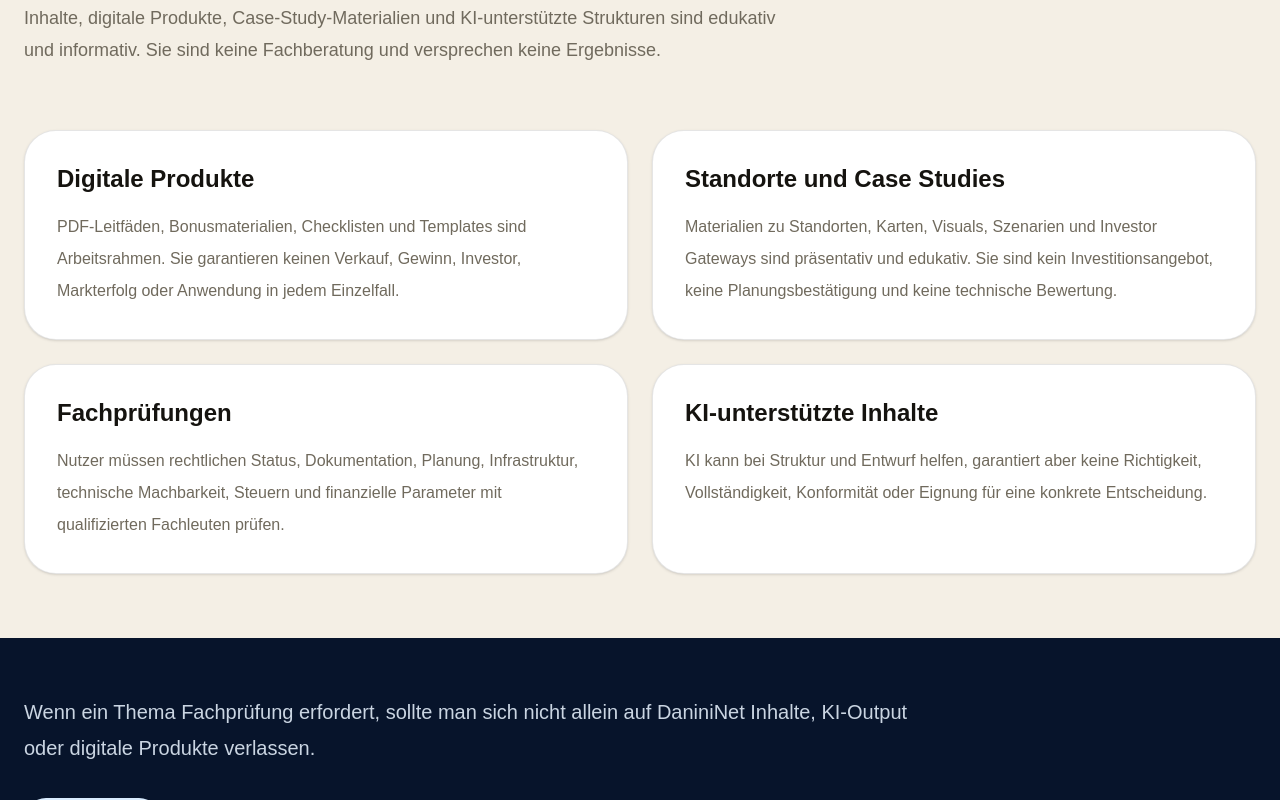
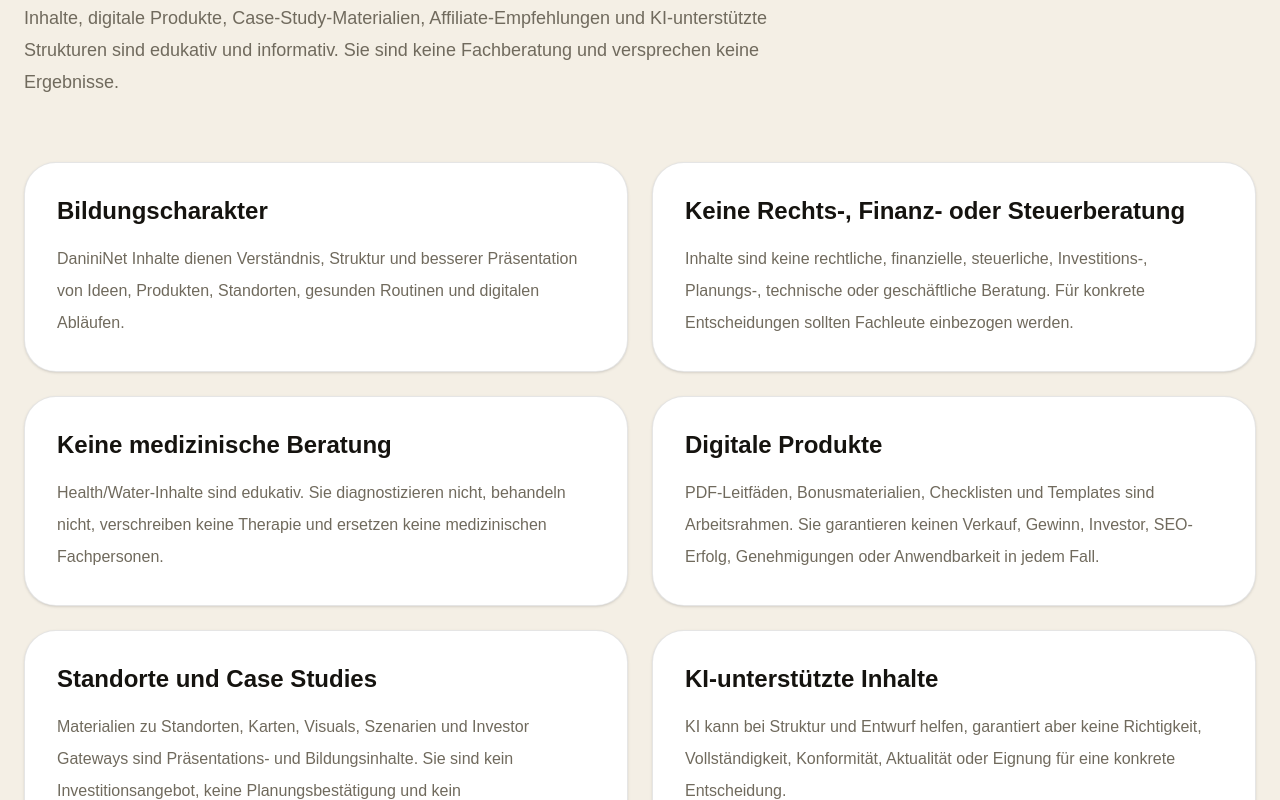
Before and after one commit to danininet/danininet, a Next.js app: page /de/legal/disclaimer in a window 1280 px wide. Shown: the part 460-1260 px from the top of the page. Built offline with nearby package versions, Linux system fonts and the light colour scheme; no server answers.

Commit message:
Expand main disclaimer page

```diff
--- a/app/[locale]/legal/disclaimer/page.tsx
+++ b/app/[locale]/legal/disclaimer/page.tsx
@@ -7,38 +7,50 @@ const copy = {
   sr: {
     eyebrow: "Glavni disclaimer",
     title: "DaniniNet informiše, strukturira i objašnjava — ne garantuje ishod.",
-    text: "Sadržaj, digitalni proizvodi, case study materijali i AI-assisted strukture imaju edukativni i informativni karakter. Ne predstavljaju stručni savet i ne obećavaju rezultate.",
+    text: "Sadržaj, digitalni proizvodi, case study materijali, affiliate preporuke i AI-assisted strukture imaju edukativni i informativni karakter. Ne predstavljaju stručni savet i ne obećavaju rezultate.",
     blocks: [
-      ["Digitalni proizvodi", "PDF vodiči, bonus materijali, checklist-e i template-i služe kao radni okviri. Ne garantuju prodaju, profit, investitora, tržišni uspeh ili primenu u svakom slučaju."],
-      ["Lokacije i case study materijali", "Materijali o lokacijama, mapama, vizualima, scenarijima i investitorskim gateway-ima su prezentacioni i edukativni. Ne predstavljaju ponudu za investiranje, urbanističku potvrdu ili tehničku procenu."],
-      ["Stručne provere", "Korisnik mora samostalno proveriti pravni status, dokumentaciju, urbanističke uslove, infrastrukturu, tehničku izvodljivost, poreze i finansijske parametre uz kvalifikovane stručnjake."],
-      ["AI-assisted sadržaj", "AI može pomoći u strukturi i nacrtu, ali ne garantuje tačnost, potpunost, usklađenost ili podobnost za konkretnu odluku."],
+      ["Edukativni karakter", "DaniniNet sadržaj služi za razumevanje, strukturisanje i bolju prezentaciju ideja, proizvoda, lokacija, zdravih navika i digitalnih tokova. Ne zamenjuje stručnu procenu."],
+      ["Nije pravni, finansijski ili poreski savet", "Sadržaj ne predstavlja pravni, finansijski, poreski, investicioni, urbanistički, tehnički ili poslovni savet. Za konkretne odluke korisnik treba da uključi kvalifikovane stručnjake."],
+      ["Nije medicinski savet", "Health/water sadržaj je edukativan. Ne dijagnostikuje, ne leči, ne propisuje terapiju i ne zamenjuje lekara, farmaceuta, nutricionistu ili drugog zdravstvenog stručnjaka."],
+      ["Digitalni proizvodi", "PDF vodiči, bonus materijali, checklist-e i template-i su radni okviri. Ne garantuju prodaju, profit, investitora, SEO rezultat, tržišni uspeh, dozvole ili primenu u svakom slučaju."],
+      ["Lokacije i case study materijali", "Materijali o lokacijama, mapama, vizualima, scenarijima i investitorskim gateway-ima su prezentacioni i edukativni. Ne predstavljaju ponudu za investiranje, urbanističku potvrdu, tehničku procenu ili dokaz izvodljivosti."],
+      ["AI-assisted sadržaj", "AI može pomoći u strukturi i nacrtu, ali ne garantuje tačnost, potpunost, usklađenost, aktuelnost ili podobnost za konkretnu odluku. Ljudska provera ostaje obavezna."],
+      ["Affiliate i eksterni servisi", "Affiliate linkovi, Gumroad, Brevo, hosting, alati i eksterni partneri imaju sopstvene uslove i politike. DaniniNet ne kontroliše njihove odluke, cene, dostupnost ili promene."],
+      ["Bez garancija", "DaniniNet ne garantuje prodaju, profit, investitora, dozvole, tehničku izvodljivost, SEO rezultate, zdravstvene ishode, vrednost imovine, poslovni uspeh ili bilo koji drugi konkretan rezultat."],
     ],
-    final: "Ako nešto zahteva stručnu proveru, ne treba se oslanjati samo na DaniniNet sadržaj, AI output ili digitalni proizvod.",
+    final: "Ako nešto zahteva stručnu proveru, ne treba se oslanjati samo na DaniniNet sadržaj, AI output, affiliate preporuku ili digitalni proizvod.",
   },
   de: {
     eyebrow: "Haupt-Disclaimer",
     title: "DaniniNet informiert, strukturiert und erklärt — garantiert aber kein Ergebnis.",
-    text: "Inhalte, digitale Produkte, Case-Study-Materialien und KI-unterstützte Strukturen sind edukativ und informativ. Sie sind keine Fachberatung und versprechen keine Ergebnisse.",
+    text: "Inhalte, digitale Produkte, Case-Study-Materialien, Affiliate-Empfehlungen und KI-unterstützte Strukturen sind edukativ und informativ. Sie sind keine Fachberatung und versprechen keine Ergebnisse.",
     blocks: [
-      ["Digitale Produkte", "PDF-Leitfäden, Bonusmaterialien, Checklisten und Templates sind Arbeitsrahmen. Sie garantieren keinen Verkauf, Gewinn, Investor, Markterfolg oder Anwendung in jedem Einzelfall."],
-      ["Standorte und Case Studies", "Materialien zu Standorten, Karten, Visuals, Szenarien und Investor Gateways sind präsentativ und edukativ. Sie sind kein Investitionsangebot, keine Planungsbestätigung und keine technische Bewertung."],
-      ["Fachprüfungen", "Nutzer müssen rechtlichen Status, Dokumentation, Planung, Infrastruktur, technische Machbarkeit, Steuern und finanzielle Parameter mit qualifizierten Fachleuten prüfen."],
-      ["KI-unterstützte Inhalte", "KI kann bei Struktur und Entwurf helfen, garantiert aber keine Richtigkeit, Vollständigkeit, Konformität oder Eignung für eine konkrete Entscheidung."],
+      ["Bildungscharakter", "DaniniNet Inhalte dienen Verständnis, Struktur und besserer Präsentation von Ideen, Produkten, Standorten, gesunden Routinen und digitalen Abläufen."],
+      ["Keine Rechts-, Finanz- oder Steuerberatung", "Inhalte sind keine rechtliche, finanzielle, steuerliche, Investitions-, Planungs-, technische oder geschäftliche Beratung. Für konkrete Entscheidungen sollten Fachleute einbezogen werden."],
+      ["Keine medizinische Beratung", "Health/Water-Inhalte sind edukativ. Sie diagnostizieren nicht, behandeln nicht, verschreiben keine Therapie und ersetzen keine medizinischen Fachpersonen."],
+      ["Digitale Produkte", "PDF-Leitfäden, Bonusmaterialien, Checklisten und Templates sind Arbeitsrahmen. Sie garantieren keinen Verkauf, Gewinn, Investor, SEO-Erfolg, Genehmigungen oder Anwendbarkeit in jedem Fall."],
+      ["Standorte und Case Studies", "Materialien zu Standorten, Karten, Visuals, Szenarien und Investor Gateways sind Präsentations- und Bildungsinhalte. Sie sind kein Investitionsangebot, keine Planungsbestätigung und kein Machbarkeitsnachweis."],
+      ["KI-unterstützte Inhalte", "KI kann bei Struktur und Entwurf helfen, garantiert aber keine Richtigkeit, Vollständigkeit, Konformität, Aktualität oder Eignung für eine konkrete Entscheidung."],
+      ["Affiliate und externe Dienste", "Affiliate-Links, Gumroad, Brevo, Hosting, Tools und externe Partner haben eigene Bedingungen. DaniniNet kontrolliert nicht deren Entscheidungen, Preise, Verfügbarkeit oder Änderungen."],
+      ["Keine Garantien", "DaniniNet garantiert keinen Verkauf, Gewinn, Investor, Genehmigungen, technische Machbarkeit, SEO-Ergebnisse, Gesundheitsresultate, Immobilienwert, Geschäftserfolg oder sonstiges konkretes Ergebnis."],
     ],
-    final: "Wenn ein Thema Fachprüfung erfordert, sollte man sich nicht allein auf DaniniNet Inhalte, KI-Output oder digitale Produkte verlassen.",
+    final: "Wenn ein Thema Fachprüfung erfordert, sollte man sich nicht allein auf DaniniNet Inhalte, KI-Output, Affiliate-Empfehlungen oder digitale Produkte verlassen.",
   },
   en: {
     eyebrow: "Main disclaimer",
     title: "DaniniNet informs, structures and explains — it does not guarantee outcomes.",
-    text: "Content, digital products, case-study materials and AI-assisted structures are educational and informational. They are not professional advice and do not promise results.",
+    text: "Content, digital products, case-study materials, affiliate recommendations and AI-assisted structures are educational and informational. They are not professional advice and do not promise results.",
     blocks: [
-      ["Digital products", "PDF guides, bonus materials, checklists and templates are working frameworks. They do not guarantee sales, profit, investors, market success or applicability in every case."],
-      ["Locations and case studies", "Materials about locations, maps, visuals, scenarios and investor gateways are presentation and education materials. They are not an investment offer, planning confirmation or technical assessment."],
-      ["Professional checks", "Users must independently verify legal status, documents, planning conditions, infrastructure, technical feasibility, taxes and financial parameters with qualified professionals."],
-      ["AI-assisted content", "AI may help with structure and drafts, but does not guarantee accuracy, completeness, compliance or suitability for a specific decision."],
+      ["Educational nature", "DaniniNet content helps users understand, structure and present ideas, products, locations, healthy habits and digital flows. It does not replace professional assessment."],
+      ["Not legal, financial or tax advice", "Content is not legal, financial, tax, investment, planning, technical or business advice. Users should involve qualified professionals for concrete decisions."],
+      ["Not medical advice", "Health/water content is educational. It does not diagnose, treat, prescribe therapy or replace a doctor, pharmacist, nutritionist or other health professional."],
+      ["Digital products", "PDF guides, bonus materials, checklists and templates are working frameworks. They do not guarantee sales, profit, investors, SEO results, permits, market success or applicability in every case."],
+      ["Locations and case studies", "Materials about locations, maps, visuals, scenarios and investor gateways are presentation and education materials. They are not an investment offer, planning confirmation, technical assessment or proof of feasibility."],
+      ["AI-assisted content", "AI may help with structure and drafts, but does not guarantee accuracy, completeness, compliance, recency or suitability for a specific decision. Human review remains required."],
+      ["Affiliate and external services", "Affiliate links, Gumroad, Brevo, hosting, tools and external partners have their own terms and policies. DaniniNet does not control their decisions, prices, availability or changes."],
+      ["No guarantees", "DaniniNet does not guarantee sales, profit, investors, permits, technical feasibility, SEO results, health outcomes, property value, business success or any other concrete result."],
     ],
-    final: "If a topic requires professional review, users should not rely only on DaniniNet content, AI output or a digital product.",
+    final: "If a topic requires professional review, users should not rely only on DaniniNet content, AI output, affiliate recommendations or a digital product.",
   },
 } as const;
 
@@ -46,5 +58,5 @@ export default async function DisclaimerPage({ params }: { params: Promise<{ loc
   const { locale } = await params;
   const lang: Locale = normalizeLocale(locale);
   const t = copy[lang];
-  return <SiteShell locale={lang} currentPath={`/${lang}/legal/disclaimer`}><SectionIntro eyebrow={t.eyebrow} title={t.title} text={t.text} /><section className="mx-auto grid max-w-7xl gap-6 px-6 pb-16 md:grid-cols-2">{t.blocks.map(([title,text]) => <article key={title} className="rounded-[2rem] border border-black/10 bg-white p-8 shadow-sm"><h2 className="text-2xl font-semibold">{title}</h2><p className="mt-4 leading-8 text-[#706a5d]">{text}</p></article>)}</section><section className="bg-[#07142b] text-white"><div className="mx-auto max-w-7xl px-6 py-14"><p className="max-w-4xl text-xl leading-9 text-slate-300">{t.final}</p><Link href={`/${lang}/legal`} className="mt-8 inline-flex rounded-full bg-[#d9ecff] px-6 py-3 text-sm font-semibold text-[#07142b]">Legal & Trust</Link></div></section></SiteShell>;
+  return <SiteShell locale={lang} currentPath={`/${lang}/legal/disclaimer`}><SectionIntro eyebrow={t.eyebrow} title={t.title} text={t.text} /><section className="mx-auto grid max-w-7xl gap-6 px-6 pb-16 md:grid-cols-2">{t.blocks.map(([title,text]) => <article key={title} className="rounded-[2rem] border border-black/10 bg-white p-8 shadow-sm"><h2 className="text-2xl font-semibold text-[#15130f]">{title}</h2><p className="mt-4 leading-8 text-[#706a5d]">{text}</p></article>)}</section><section className="bg-[#07142b] text-white"><div className="mx-auto max-w-7xl px-6 py-14"><p className="max-w-4xl text-xl leading-9 text-slate-300">{t.final}</p><Link href={`/${lang}/legal`} className="mt-8 inline-flex rounded-full bg-[#d9ecff] px-6 py-3 text-sm font-semibold text-[#07142b]">Legal & Trust</Link></div></section></SiteShell>;
 }
```
